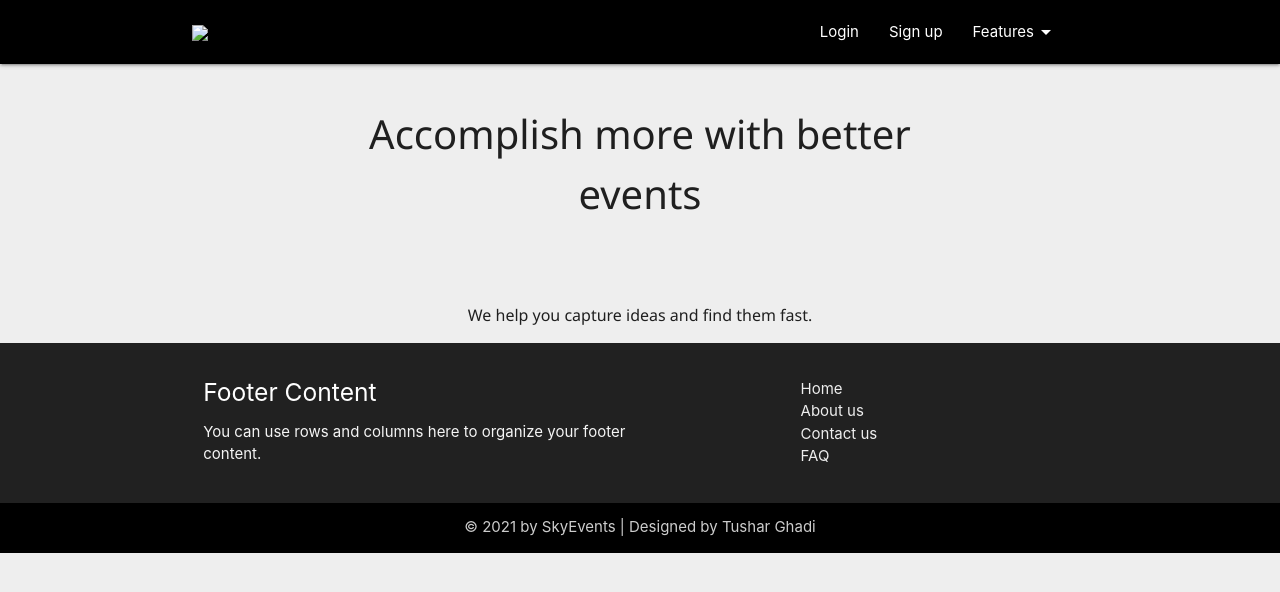
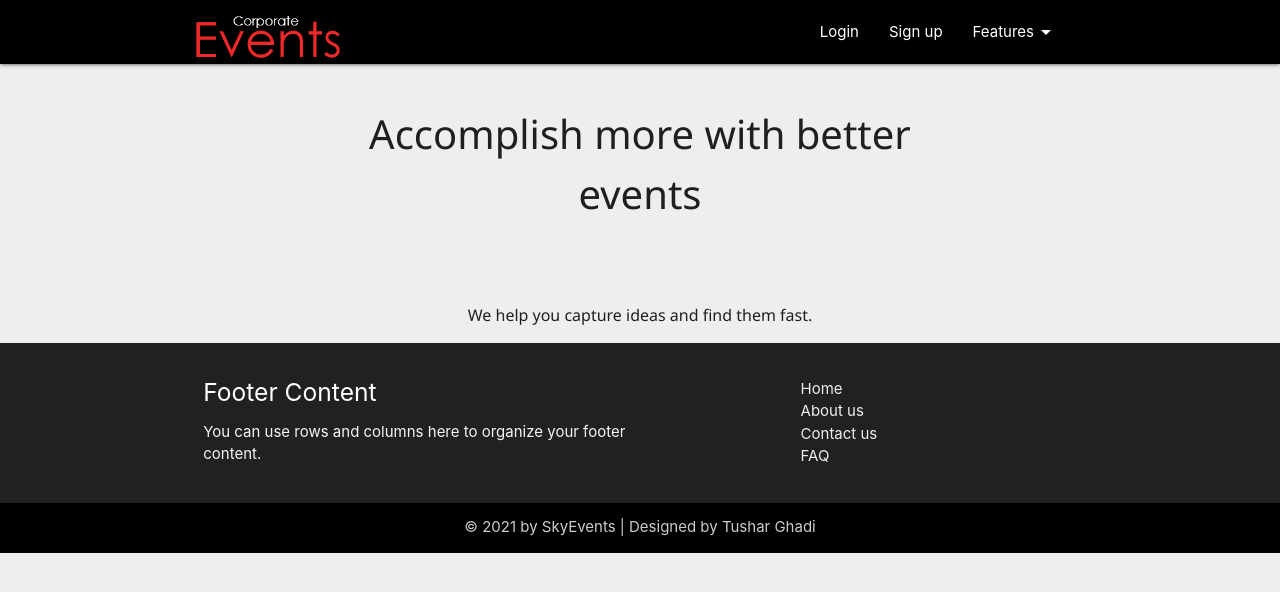
Before and after one commit to tushar382/ems, a plain HTML site: page index.html in a window 1280 px wide. Drawn offline with nearby package versions, Linux system fonts and the light colour scheme; some packages are replaced by stand-ins of ours; the site is published under a folder, as on GitHub Pages, so addresses that start at the root find nothing; no server answers; a script that the page names is missing.

Commit message:
Update index.html

```diff
--- a/index.html
+++ b/index.html
@@ -20,7 +20,7 @@
         <nav class="nav-wrapper black darken-2">
             <div class="container">
                 <a href="#" class="brand-logo">
-                    <img src="/logo.png" class="responsive" style="width: 150px; margin-top: 10px;">
+                    <img src="logo.png" class="responsive" style="width: 150px; margin-top: 10px;">
                 </a>
                 <a href="#" class="sidenav-trigger" data-target="mobile-links">
                     <i class="material-icons">menu</i>
```
